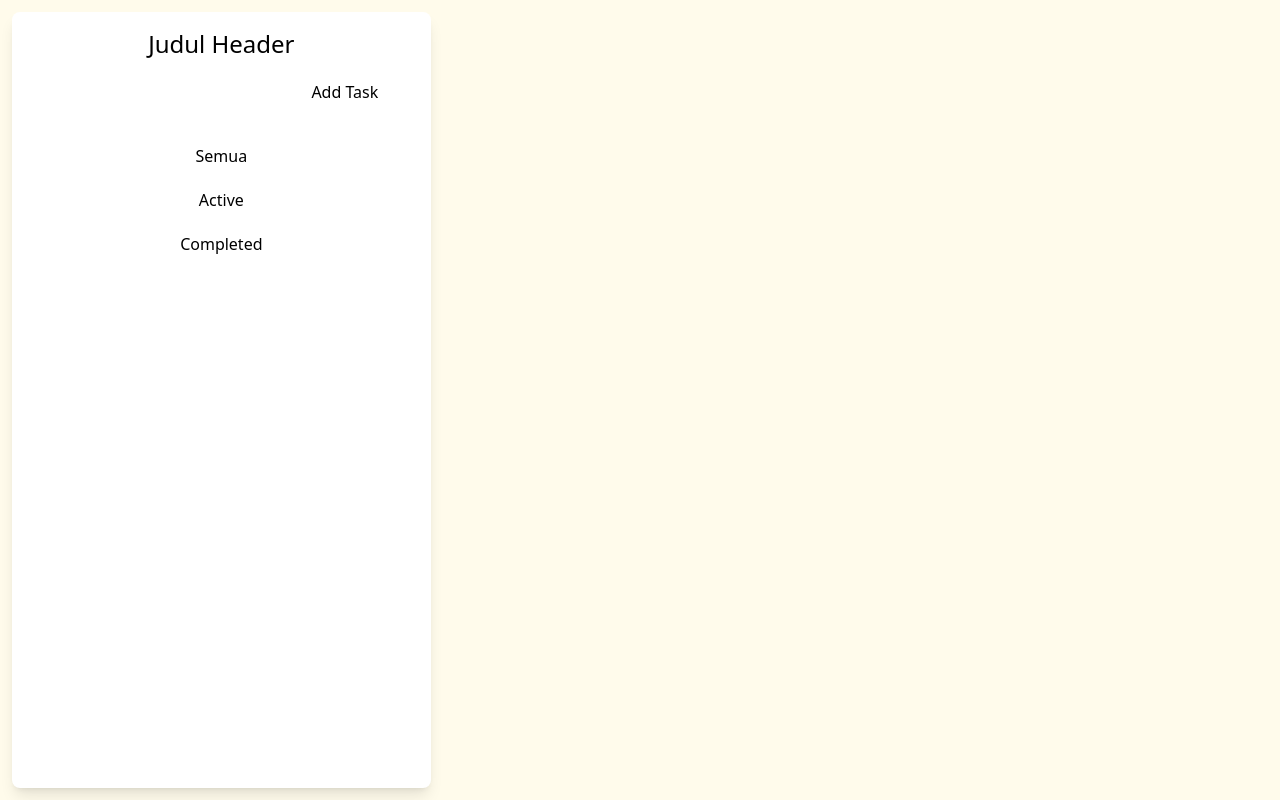
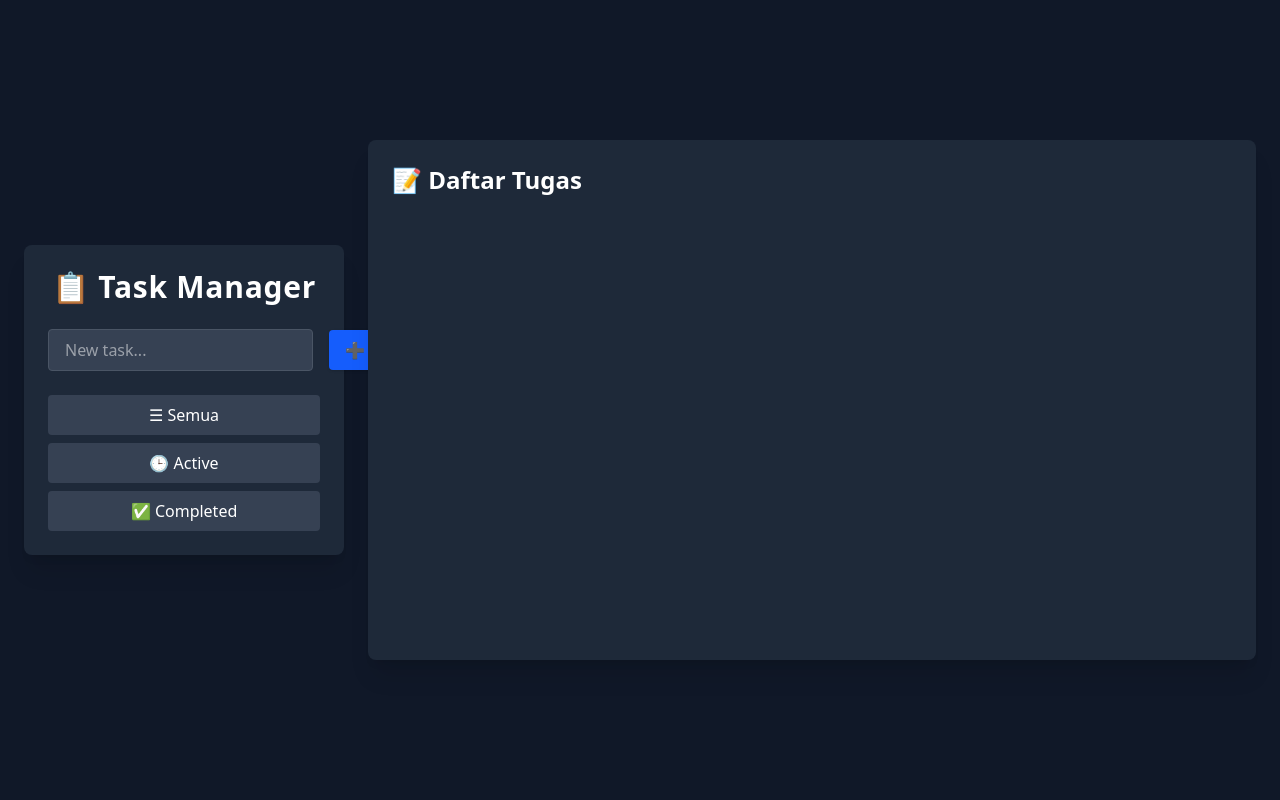
Before and after one commit to qadrihafyan/32-pbk-uts-233510651, a Vue app: page / in a window 1280 px wide. Built offline with nearby package versions, Linux system fonts and the light colour scheme.

Commit message:
styling full

```diff
--- a/src/App.vue
+++ b/src/App.vue
@@ -34,34 +34,108 @@ const filteredTasks = computed(() => {
 </script>
 
 <template>
-  <div class="flex p-3 min-w-screen min-h-screen bg-amber-50">
-    <!-- Left Content -->
-    <div class="flex flex-col w-1/3 bg-white rounded-lg shadow-lg p-4 gap-5">
-      <h1 class="w-full text-center text-2xl">Judul Header</h1>
-      <div class="flex items-center justify-center gap-4 w-full">
-        <input type="text" v-model="newTask" @keyup.enter="addTask" />
-        <button @click="addTask">Add Task</button>
+  <div class="flex p-6 min-h-screen bg-gray-900 text-white gap-6 items-center">
+    <!-- Sidebar -->
+    <div class="flex flex-col w-[320px] h-full bg-gray-800 rounded-lg shadow-xl p-6 gap-6">
+      <h1 class="text-center text-3xl font-bold tracking-wide">📋 Task Manager</h1>
+
+      <!-- Input -->
+      <div class="flex items-center gap-4">
+        <input
+          type="text"
+          v-model="newTask"
+          @keyup.enter="addTask"
+          placeholder="New task..."
+          class="flex-1 px-4 py-2 rounded bg-gray-700 border border-gray-600 focus:outline-none focus:ring-2 focus:ring-blue-500"
+        />
+        <button
+          @click="addTask"
+          class="bg-blue-600 hover:bg-blue-700 transition px-4 py-2 rounded shadow text-white"
+        >
+          ➕
+        </button>
       </div>
-      <div class="flex flex-col gap-5 mt-5 ">
-        <button @click="filter = 'all'">Semua</button>
-        <button @click="filter = 'active'">Active</button>
-        <button @click="filter = 'completed'">Completed</button>
+
+      <!-- Filter -->
+      <div class="flex flex-col gap-2">
+        <button
+          @click="filter = 'all'"
+          class="bg-gray-700 hover:bg-gray-600 rounded px-4 py-2 transition"
+        >
+          ☰ Semua
+        </button>
+        <button
+          @click="filter = 'active'"
+          class="bg-gray-700 hover:bg-gray-600 rounded px-4 py-2 transition"
+        >
+          🕒 Active
+        </button>
+        <button
+          @click="filter = 'completed'"
+          class="bg-gray-700 hover:bg-gray-600 rounded px-4 py-2 transition"
+        >
+          ✅ Completed
+        </button>
       </div>
     </div>
 
-    <!-- Right Content -->
-    <div>
-      <ul>
-        <li v-for="task in filteredTasks" :key="task.id">
-          <input type="checkbox" v-model="task.completed" />
-          <span :class="task.completed ? 'line-through text-gray-500' : ''">
-            {{ task.title }} - {{ task.completed }}
-          </span>
-          <button @click="removeTask(task)">Remove</button>
+    <!-- Task List -->
+    <div class="flex-1 h-130 bg-gray-800 rounded-lg shadow-xl p-6 overflow-hidden">
+      <h2 class="text-2xl font-semibold mb-4">📝 Daftar Tugas</h2>
+      <ul class="space-y-4 h-100 overflow-y-auto pr-2">
+        <li
+          v-for="task in filteredTasks"
+          :key="task.id"
+          class="flex items-center justify-between bg-gray-700 p-4 rounded transition-transform duration-300 hover:scale-[1.01]"
+        >
+          <div class="flex items-center gap-3">
+            <input
+              type="checkbox"
+              v-model="task.completed"
+              class="w-5 h-5 accent-green-500"
+            />
+            <span
+              :class="task.completed ? 'line-through text-gray-400' : 'text-white'"
+              class="text-lg"
+            >
+              {{ task.title }}
+            </span>
+          </div>
+          <button
+            @click="removeTask(task)"
+            class="text-red-400 hover:text-red-600 transition"
+            title="Remove"
+          >
+            <svg
+              xmlns="http://www.w3.org/2000/svg"
+              class="h-6 w-6"
+              fill="none"
+              viewBox="0 0 24 24"
+              stroke="currentColor"
+              stroke-width="2"
+            >
+              <path stroke-linecap="round" stroke-linejoin="round" d="M6 18L18 6M6 6l12 12" />
+            </svg>
+          </button>
         </li>
       </ul>
     </div>
   </div>
 </template>
 
-<style scoped></style>
+<style scoped>
+/* Tambahan animasi masuk jika ingin */
+li {
+  animation: fadeIn 0.4s ease-in-out;
+}
+@keyframes fadeIn {
+  from {
+    opacity: 0;
+    transform: translateY(6px);
+  }
+  to {
+    opacity: 1;
+    transform: translateY(0);
+  }
+}
+</style>
```
